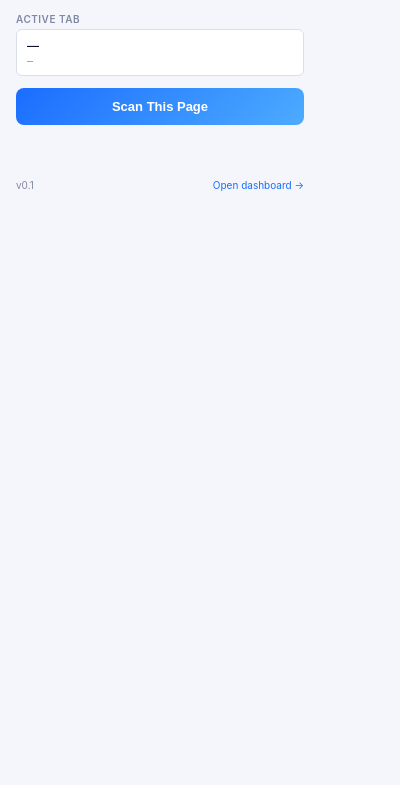
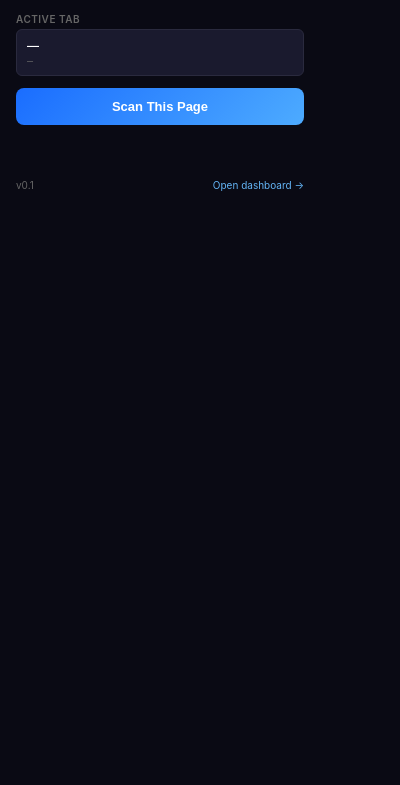
Before and after one commit to bloodybit/me.txt, a browser extension: page packages/extension/popup.html in a window 400 px wide. Shown: the part 59-844 px from the top of the page. Drawn offline with Linux system fonts and the light colour scheme.

Commit message:
Default to dark theme and fix image-search tmp path on Linux
Stop falling back to `prefers-color-scheme` in the web shell and drop the
light-theme media query in the extension popup so both surfaces default to
dark. The web toggle still honors a stored preference.

Also switch the image-search output dir from the hardcoded `/private/tmp`
(macOS-only) to `os.tmpdir()`, which was failing with EACCES on Linux.

Co-Authored-By: Claude Opus 4.7 (1M context) <noreply@anthropic.com>

```diff
--- a/packages/extension/popup.css
+++ b/packages/extension/popup.css
@@ -11,22 +11,6 @@
   --accent-blue-gradient: linear-gradient(135deg, #1a6dff, #4dabff);
   --accent-red: #ff1744;
   --accent-green: #4caf50;
-}
-
-@media (prefers-color-scheme: light) {
-  :root {
-    --bg-primary: #f4f6fb;
-    --bg-surface: #ffffff;
-    --bg-card: #ffffff;
-    --border-subtle: #d9deea;
-    --text-primary: #0c1126;
-    --text-secondary: #475067;
-    --text-muted: #8089a3;
-    --accent-blue: #1a6dff;
-    --accent-blue-on: #ffffff;
-    --accent-red: #d92038;
-    --accent-green: #2e8540;
-  }
 }
 
 * { box-sizing: border-box; margin: 0; padding: 0; }
--- a/packages/server/index.js
+++ b/packages/server/index.js
@@ -1,5 +1,6 @@
 const express = require('express');
 const path = require('path');
+const os = require('os');
 const crypto = require('crypto');
 const cors = require('cors');
 const multer = require('multer');
@@ -275,7 +276,7 @@ app.post('/api/image-search', async (req, res) => {
       input: imageDataUri,
       limit,
       score,
-      out: path.join('/private/tmp', 'metxt-image-search-lab', runId),
+      out: path.join(os.tmpdir(), 'metxt-image-search-lab', runId),
     });
 
     res.json({
```
Also changed, not shown: packages/web/index.html (+1 -3 lines).
